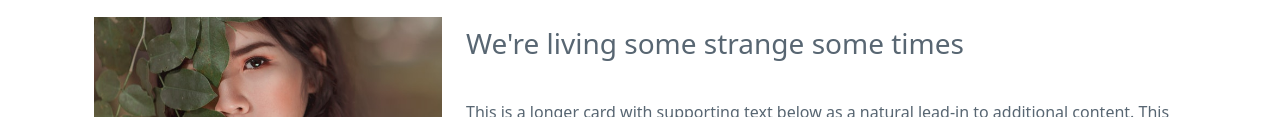
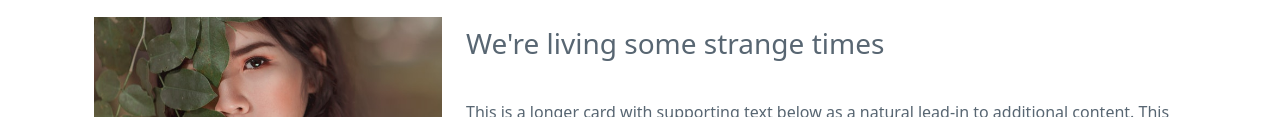
Before and after one commit to Isaac4772/Boostrap.github.io, a plain HTML site: page index.html in a window 1280 px wide. Shown: the part 375-492 px from the top of the page. Drawn offline with Linux system fonts and the light colour scheme.

Commit message:
For Assignment

```diff
--- a/index.html
+++ b/index.html
@@ -90,7 +90,7 @@
           />
 
           <div class="col-xl-8 col-lg-8 col-md-12 col-sm-12 col-12 content-2">
-            <h3>We're living some strange some times</h3>
+            <h3>We're living some strange times</h3>
 
             <p class="text">
               This is a longer card with supporting text below as a natural
```
